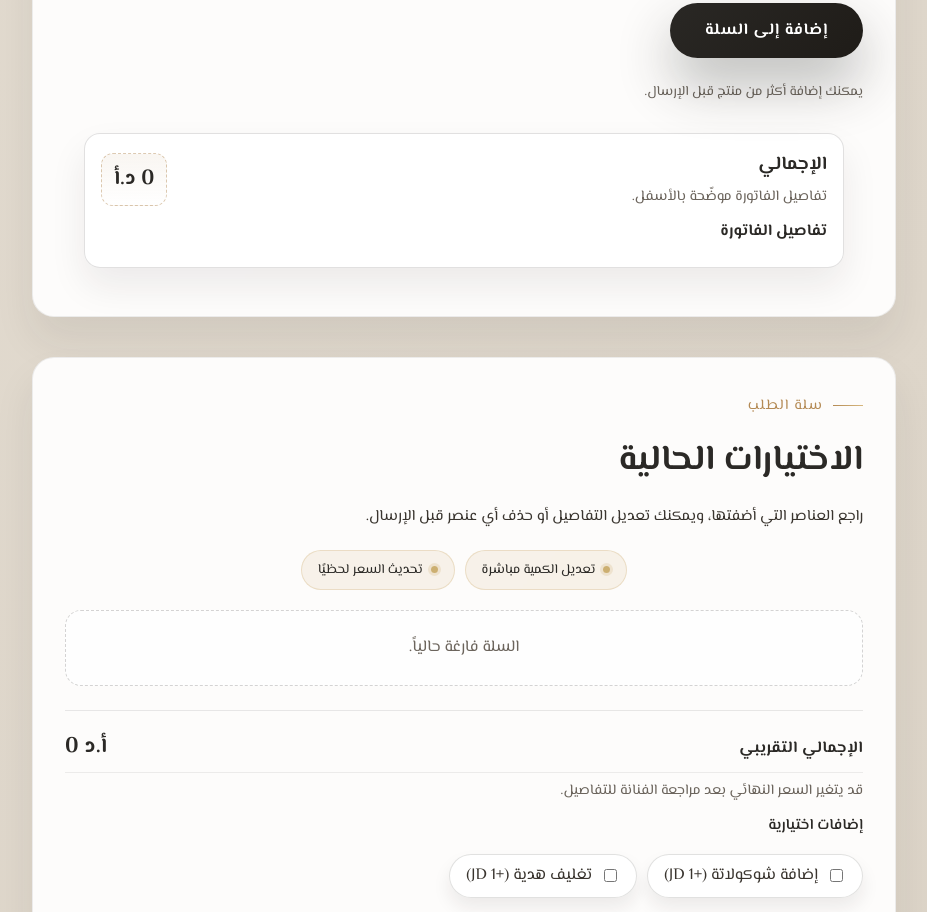
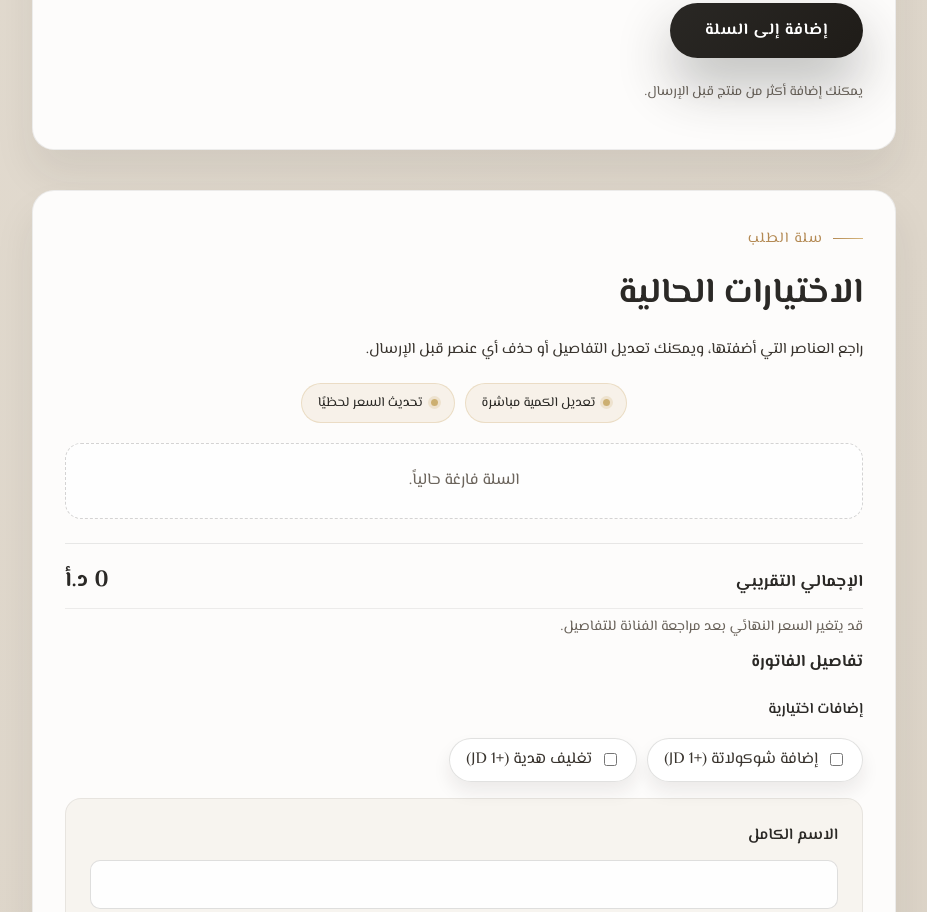
Before and after one commit to nabeel12345-tawa/SioraArt, a website: page index.html in a window 1280 px wide. Shown: the part 3272-4184 px from the top of the page, without its empty margins (176-1103 px from the left). Drawn offline with Linux system fonts and the light colour scheme.

Commit message:
style: fix CSS newline artifacts; align RTL totals and invoice list

```diff
--- a/Style.css
+++ b/Style.css
@@ -1396,19 +1396,21 @@ textarea {
 
 .checkout-summary .cart-total span {
   color: var(--charcoal);
-  font-weight: 700;
-  letter-spacing: .02em;
+  font-weight: 800;
+  letter-spacing: .01em;
+  font-size: 1.05rem;
 }
 
 .checkout-summary .cart-total strong {
-  font-size: 1.4rem;
+  font-size: 1.45rem;
   color: var(--charcoal);
-  font-weight: 800;
+  font-weight: 900;
   font-variant-numeric: tabular-nums;
   -webkit-font-feature-settings: 'tnum';
           font-feature-settings: 'tnum';
-  direction: ltr;
-  unicode-bidi: bidi-override;
+  direction: rtl;
+  unicode-bidi: isolate;
+  padding-inline: 8px 0;
 }
 
 .checkout-summary .total-hint {
@@ -1425,10 +1427,11 @@ textarea {
 .cart-total {
   display: flex;
   justify-content: space-between;
-  align-items: baseline; /* better optical alignment */
+  align-items: baseline;
   font-size: 1rem;
   border-bottom: 1px solid rgba(44,42,40,0.08);
-  padding-bottom: 6px;
+  padding-bottom: 8px;
+  margin-bottom: 6px;
 }
 
 .cart-eta {
@@ -1940,7 +1943,7 @@ textarea {
 .summary-head h3{margin:0 0 4px;color:var(--charcoal)}
 .summary-note{margin:0;color:var(--text-muted);font-size:.9rem}
 .summary-total{font-weight:800;font-size:1.35rem;color:var(--charcoal);padding:8px 12px;border:1px dashed rgba(180,138,84,.45);border-radius:12px;background:linear-gradient(180deg, rgba(180,138,84,.08), transparent)}
-.summary-subtitle{margin:8px 0 6px;font-size:1rem;color:var(--charcoal)}
+.summary-subtitle{ margin:10px 0 8px; font-size:1.05rem; font-weight:800; color:#2b2926; }
 .summary-list{list-style:none;margin:0;padding:0;display:grid;gap:6px}
 .summary-list .line{display:flex;justify-content:space-between;align-items:center;padding:10px 10px;background:#fff;border:1px solid rgba(43,41,38,.10);border-radius:12px}
 .summary-list .label{color:var(--charcoal);font-weight:600}
@@ -1949,13 +1952,14 @@ textarea {
 /* Stack the invoice list in current choices */
 .checkout-summary{ display:block; padding:0; border:none; background:transparent; }
 .checkout-summary .cart-summary{ margin:0 0 10px; }
-.invoice{ margin:6px 0 12px; }
+.invoice{ margin:10px 0 12px; }
 
 /* Summary list row alignment */
 .summary-list{ list-style:none; margin:0; padding:0; display:grid; gap:6px; }
 .summary-list .line{ display:flex; justify-content:space-between; align-items:center; padding:10px 12px; background:#fff; border:1px solid rgba(43,41,38,.10); border-radius:12px; }
 .summary-list .label{ color:#2b2926; font-weight:600; }
-.summary-list .price{ color:#2b2926; font-weight:800; min-width:9ch; text-align:left; font-variant-numeric: tabular-nums; -webkit-font-feature-settings:'tnum'; font-feature-settings:'tnum'; direction:ltr; unicode-bidi:bidi-override; }
+.summary-list .price{ color:#2b2926; font-weight:800; min-width:9ch; text-align:left; font-variant-numeric: tabular-nums; -webkit-font-feature-settings:'tnum'; font-feature-settings:'tnum'; direction: rtl; unicode-bidi:isolate; }
+/* keep single definition (removed duplicate) */
 .summary-subtitle{ margin:10px 0 8px; font-size:1.05rem; font-weight:800; color:#2b2926; }
 .summary-note{ font-size:.9rem; color:var(--text-muted); }
-.summary-subtitle{ margin:8px 0 6px; font-size:1rem; color:#2b2926; }
+ .summary-list .line:hover{ border-color: rgba(180,138,84,.55); box-shadow: 0 8px 16px rgba(180,138,84,.12); transform: translateY(-2px); }
--- a/index.html
+++ b/index.html
@@ -474,19 +474,6 @@
               <button type="button" class="btn btn-primary" id="add-to-cart">إضافة إلى السلة</button>
               <p class="form-hint">يمكنك إضافة أكثر من منتج قبل الإرسال.</p>
             </div>
-            <section class="summary-card" id="price-summary" dir="rtl" aria-labelledby="sum-title">
-              <header class="summary-head">
-                <div>
-                  <h3 id="sum-title">الإجمالي</h3>
-                  <p class="summary-note">تفاصيل الفاتورة موضّحة بالأسفل.</p>
-                </div>
-                <div class="summary-total" id="summary-total">0 د.أ</div>
-              </header>
-              <div class="summary-section">
-                <h4 class="summary-subtitle">تفاصيل الفاتورة</h4>
-                <ul class="summary-list" id="summary-lines"></ul>
-              </div>
-            </section>
           </form>
         </div>
 
@@ -507,6 +494,10 @@
               <strong id="cart-total">0 د.أ</strong>
             </div>
             <p class="total-hint">قد يتغير السعر النهائي بعد مراجعة الفنانة للتفاصيل.</p>
+          </div>
+          <div class="invoice">
+            <h4 class="summary-subtitle">تفاصيل الفاتورة</h4>
+            <ul class="summary-list" id="summary-lines"></ul>
           </div>
           <div class="field-group field-group--addons" data-field-label="إضافات">
             <label class="field-label">إضافات اختيارية</label>
@@ -648,7 +639,7 @@
       function formatJD(n) { try { return Number(n||0).toLocaleString('ar-JO') + ' د.أ'; } catch(_) { return String(n) + ' د.أ'; } }
       function updatePriceSummary() {
         const list = document.getElementById('summary-lines');
-        const totalEl = document.getElementById('summary-total');
+        const totalEl = document.getElementById('summary-total') || document.getElementById('cart-total');
         if (!list || !totalEl) return;
 
         // base from cart
```
